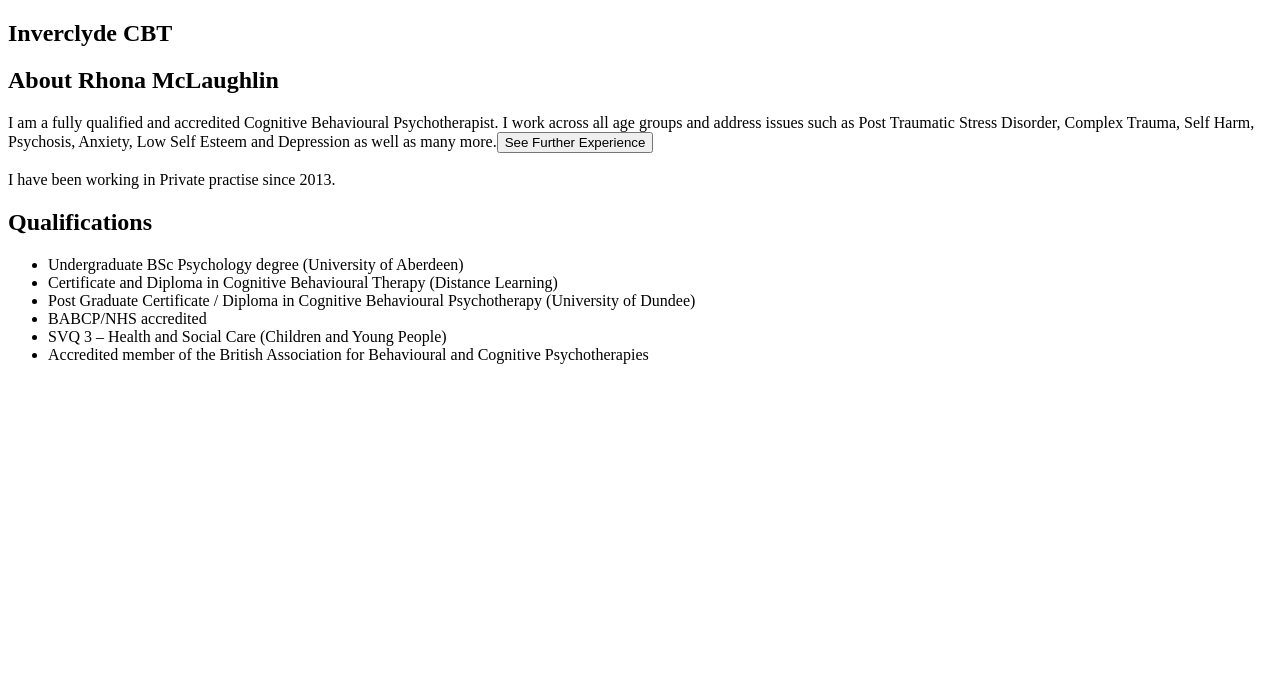
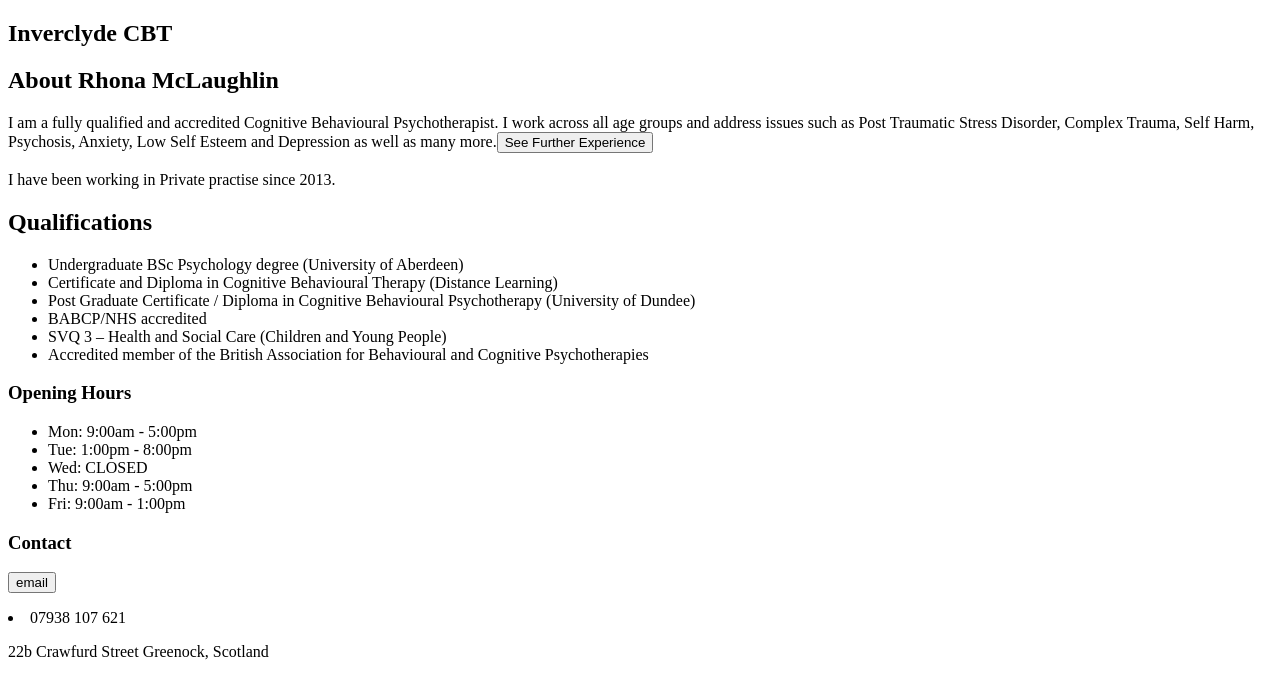
Before and after one commit to Selliott456/inverclydeCBT, a React app: page / in a window 1280 px wide. Shown: the top 698 px of the page. Built offline with nearby package versions, Linux system fonts and the light colour scheme; the HTML template or start-up script is replaced by a standard one.

Commit message:
footer and will work section added

```diff
--- a/src/App.js
+++ b/src/App.js
@@ -6,6 +6,9 @@ import Navbar from './components/Navbar'
 import Fees from './components/Fees'
 import Training from './components/Training'
 import Services from './components/Services'
+import Willwork from './components/Willwork'
+import Footer from './components/Footer'
+
 const App = () => (
   <BrowserRouter>
     <Switch>
@@ -13,7 +16,8 @@ const App = () => (
       <Route exact path="/areas" component={Areas} />
       <Route exact path="/fees" component={Fees} />
       <Route exact path="/training" component={Training} />
-      <Route exact path="/Services" component={Services} />
+      <Route exact path="/services" component={Services} />
+      <Route exact path="/willwork" component={Willwork} />
     </Switch>
   </BrowserRouter>
 )
@@ -22,6 +26,7 @@ const Home = () => {
   return <main>
     <Navbar />
     <About />
+    <Footer />
   </main>
 }
 
--- /dev/null
+++ b/src/components/Footer.js
@@ -0,0 +1,22 @@
+import React from 'react'
+
+const Footer = () => {
+  return <main>
+    <h3>Opening Hours</h3>
+    <ul>
+      <li>Mon: 9:00am - 5:00pm</li>
+      <li>Tue: 1:00pm - 8:00pm </li>
+      <li>Wed: CLOSED </li>
+      <li>Thu: 9:00am - 5:00pm </li>
+      <li>Fri: 9:00am - 1:00pm </li>
+    </ul>
+    <section>
+      <h3>Contact</h3>
+      <button>email</button>
+      <p><li>07938 107 621</li></p>
+      <p>22b Crawfurd Street Greenock, Scotland</p>
+    </section>
+  </main>
+}
+
+export default Footer
--- a/src/components/Willwork.js
+++ b/src/components/Willwork.js
@@ -0,0 +1,19 @@
+import React from 'react'
+
+const Willwork = () => {
+  return <main>
+    <h1>Will CBT Work For Me?</h1>
+    <p>CBT suits individuals with all sorts of problems
+      – including (but not limited to) depression, anxiety, phobias, difficult
+      relationships, obsessive-compulsive disorder and eating
+      disorders. <br><br></br></br>
+      CBT is evidence-based, which means we know it works!
+      The approach is individualised and collaborative meaning
+      the client feels empowered with regards to their
+      treatment and progress.
+    </p>
+  </main>
+
+}
+
+export default Willwork
```
